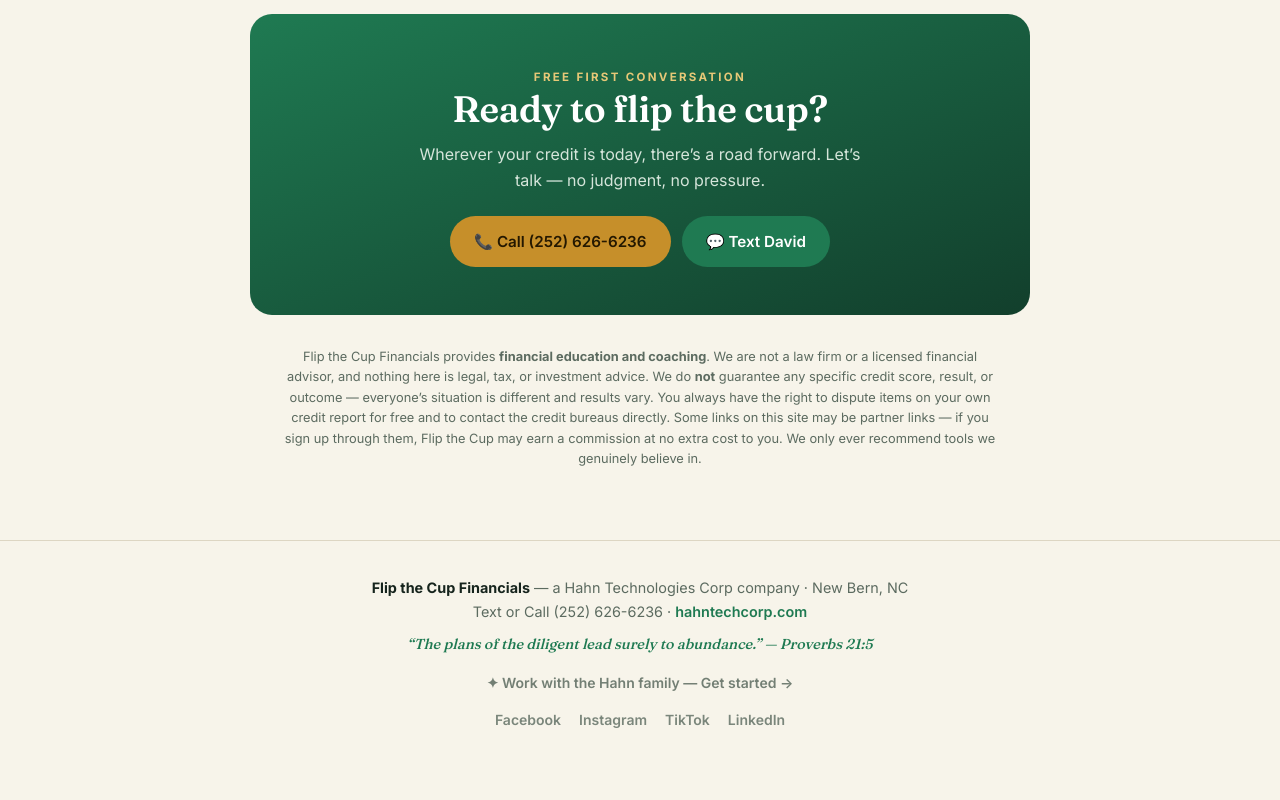
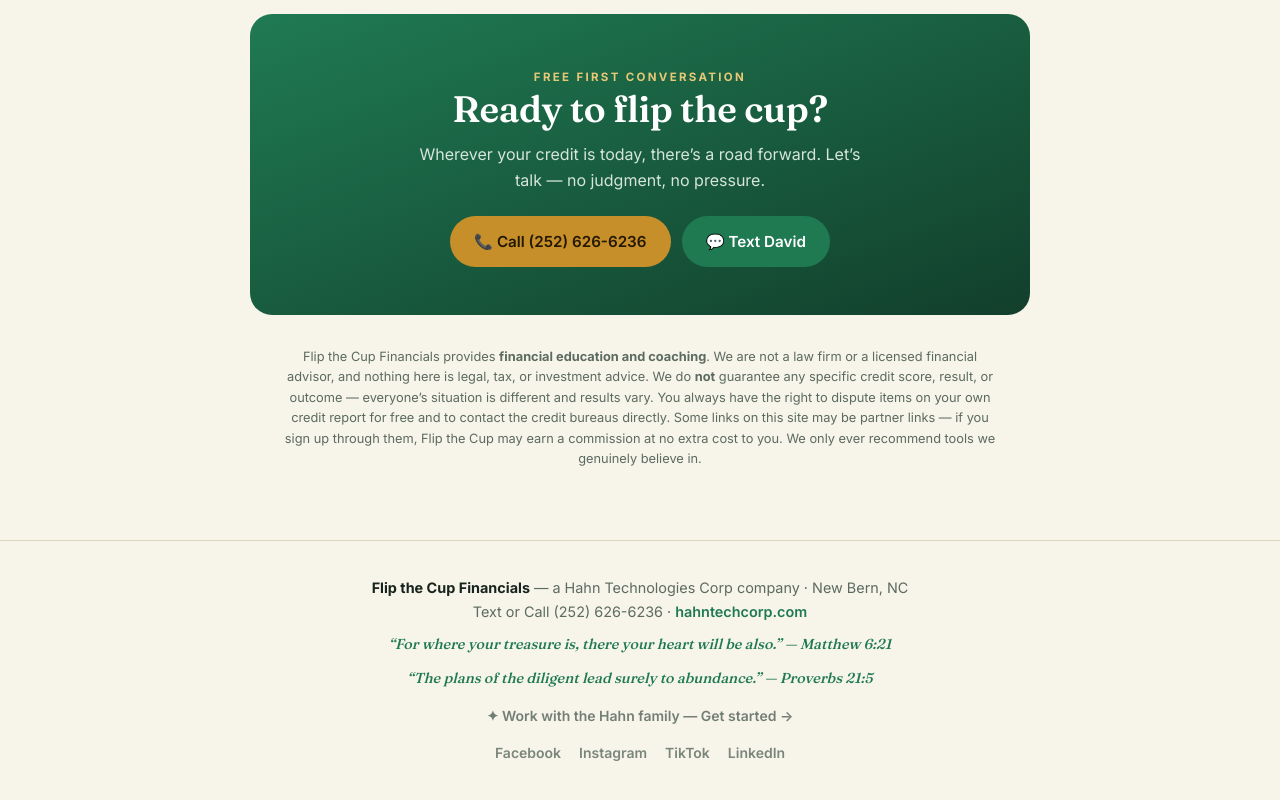
Before and after one commit to dhahn402/flipthecup, a plain HTML site: page index.html in a window 1280 px wide. Shown: the part 5987-6787 px from the top of the page. Before the commit the page ends 6753 px from the top, so only its background shows below. Drawn offline with Linux system fonts and the light colour scheme.

Commit message:
Add Matthew 6:21 verse (treasure & heart)

```diff
--- a/index.html
+++ b/index.html
@@ -219,6 +219,7 @@
     <div class="wrap">
       <b>Flip the Cup Financials</b> &mdash; a Hahn Technologies Corp company &middot; New Bern, NC<br />
       Text or Call (252) 626-6236 &middot; <a href="https://hahntechcorp.com" style="color:var(--emerald);font-weight:600">hahntechcorp.com</a>
+      <div class="verse">&ldquo;For where your treasure is, there your heart will be also.&rdquo; &mdash; Matthew 6:21</div>
       <div class="verse">&ldquo;The plans of the diligent lead surely to abundance.&rdquo; &mdash; Proverbs 21:5</div>
     </div>
         <div style="margin-top:14px;font-size:14px;font-weight:600;"><a href="https://hahntechcorp.com/start.html" target="_blank" rel="noopener" style="color:inherit;opacity:.85;text-decoration:none;">✦ Work with the Hahn family — Get started →</a></div>
```
